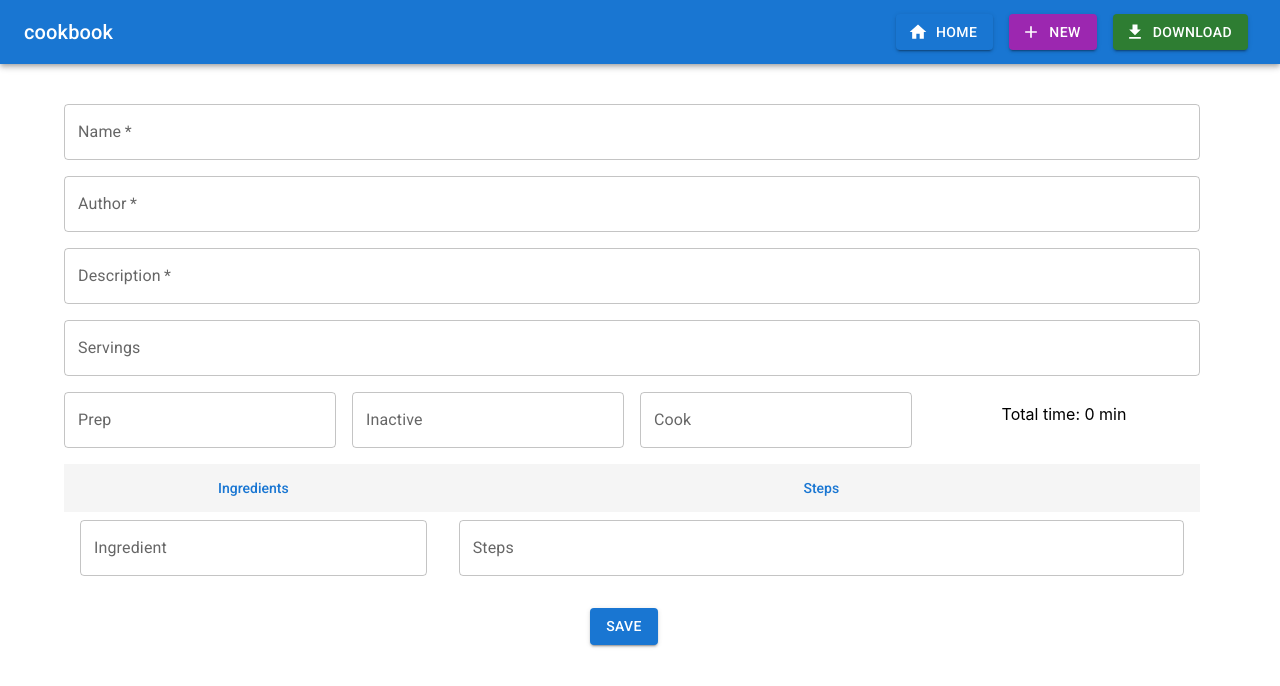
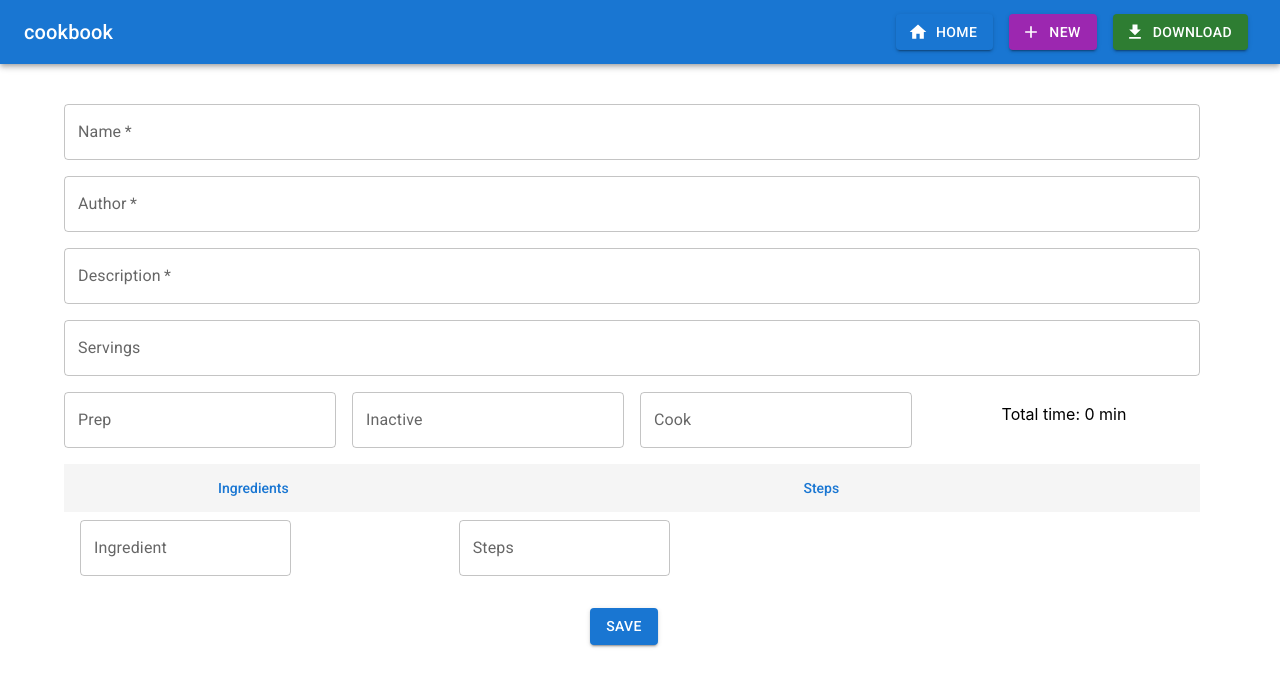
Before and after one commit to voipme2/cookbook, a React (Create React App) app in the folder cookbook-ui/: page /new in a window 1280 px wide. Shown: the top 686 px of the page. Built offline with nearby package versions, Linux system fonts and the light colour scheme.

Commit message:
fixing ingredient/step input

```diff
--- a/cookbook-ui/src/components/EditRecipe/EditRecipe.jsx
+++ b/cookbook-ui/src/components/EditRecipe/EditRecipe.jsx
@@ -56,11 +56,10 @@ const EditRecipe = () => {
   const ingredients = useSelector(getIngredients);
   const steps = useSelector(getSteps);
 
-  const handleAddNewIngredient = ({ keyCode }) => {
-    if (keyCode === 13) {
+  const handleAddNewIngredient = (e) => {
+    e.preventDefault();
     dispatch(addIngredient({ text: newIngredient }));
     setNewIngredient("");
-    }
   };
 
   const handlePasteIngredients = (event) => {
@@ -81,11 +80,10 @@ const EditRecipe = () => {
     setNewStep("");
   };
 
-  const handleAddNewStep = ({ keyCode }) => {
-    if (keyCode === 13) {
+  const handleAddNewStep = (e) => {
+    e.preventDefault();
     dispatch(addStep({ text: newStep }));
     setNewStep("");
-    }
   };
 
   const handleUpdateOrSave = () => {
@@ -148,14 +146,15 @@ const EditRecipe = () => {
                     />
                   ))}
                 <ListItem>
+                  <form onSubmit={handleAddNewIngredient}>
                     <TextField
                       value={newIngredient}
                       fullWidth
                       onChange={(e) => setNewIngredient(e.target.value)}
-                    onKeyDown={handleAddNewIngredient}
                       label="Ingredient"
                       inputProps={{ onPaste: handlePasteIngredients }}
                     />
+                  </form>
                 </ListItem>
               </List>
             </Grid>
@@ -187,15 +186,16 @@ const EditRecipe = () => {
                     />
                   ))}
                 <ListItem>
+                  <form onSubmit={handleAddNewStep}>
                     <TextField
                       value={newStep}
                       fullWidth
                       onChange={(e) => setNewStep(e.target.value)}
                       inputProps={{ onPaste: handlePasteSteps }}
-                    onKeyDown={handleAddNewStep}
                       label="Steps"
                       placeholder="Type or paste the list of steps here"
                     />
+                  </form>
                 </ListItem>
               </List>
             </Grid>
```
Lines whose indentation alone changed are shown as unchanged.
